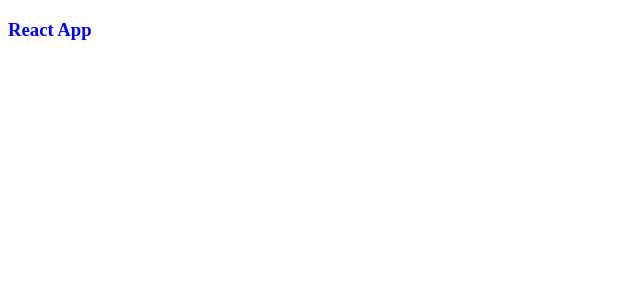
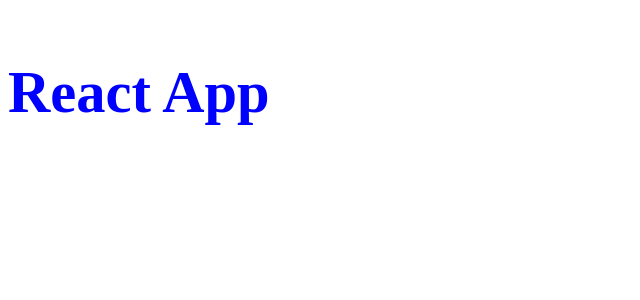
Before and after one commit to MBelniak/dart-sass-repro, a React app: page / in a window 1280 px wide. Shown: the top 300 px of the page, without its empty margins (0-640 px from the left). Built offline with nearby package versions, Linux system fonts and the light colour scheme; the HTML template or start-up script is replaced by a standard one.

Commit message:
Update scss examples

```diff
--- a/src/css/colors.scss
+++ b/src/css/colors.scss
@@ -1,3 +1,5 @@
+@import 'font-size';
+
 body {
     color: blue
 }
--- /dev/null
+++ b/src/css/font-size.scss
@@ -0,0 +1,3 @@
+body {
+    font-size: 50px;
+}
--- a/src/css/red-color/colors.scss
+++ b/src/css/red-color/colors.scss
@@ -1,3 +1,5 @@
+@import 'font-size.scss';
+
 body {
     color: red;
 }
--- /dev/null
+++ b/src/css/red-color/font-size.scss
@@ -0,0 +1,3 @@
+div {
+    font-size: 10px;
+}
--- a/src/css/styles.scss
+++ b/src/css/styles.scss
@@ -1 +1 @@
-@import './colors.scss';
+@import 'colors.scss';
```
